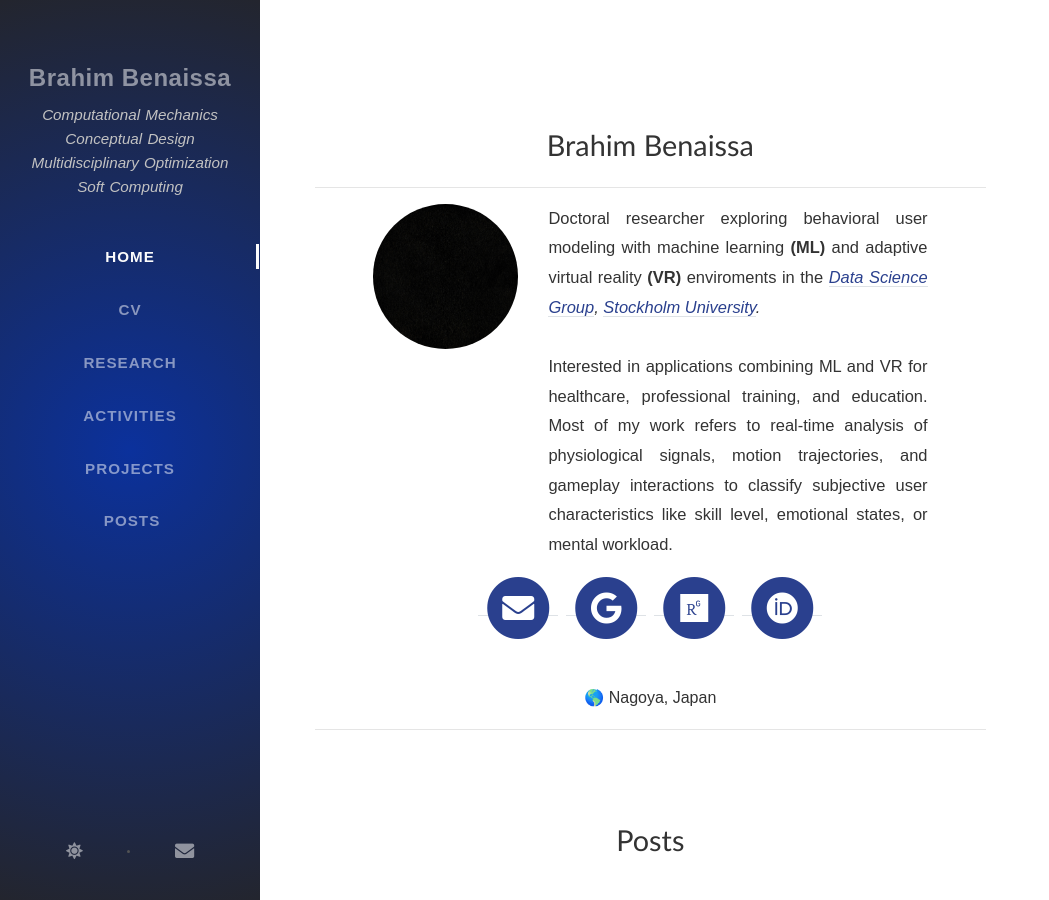
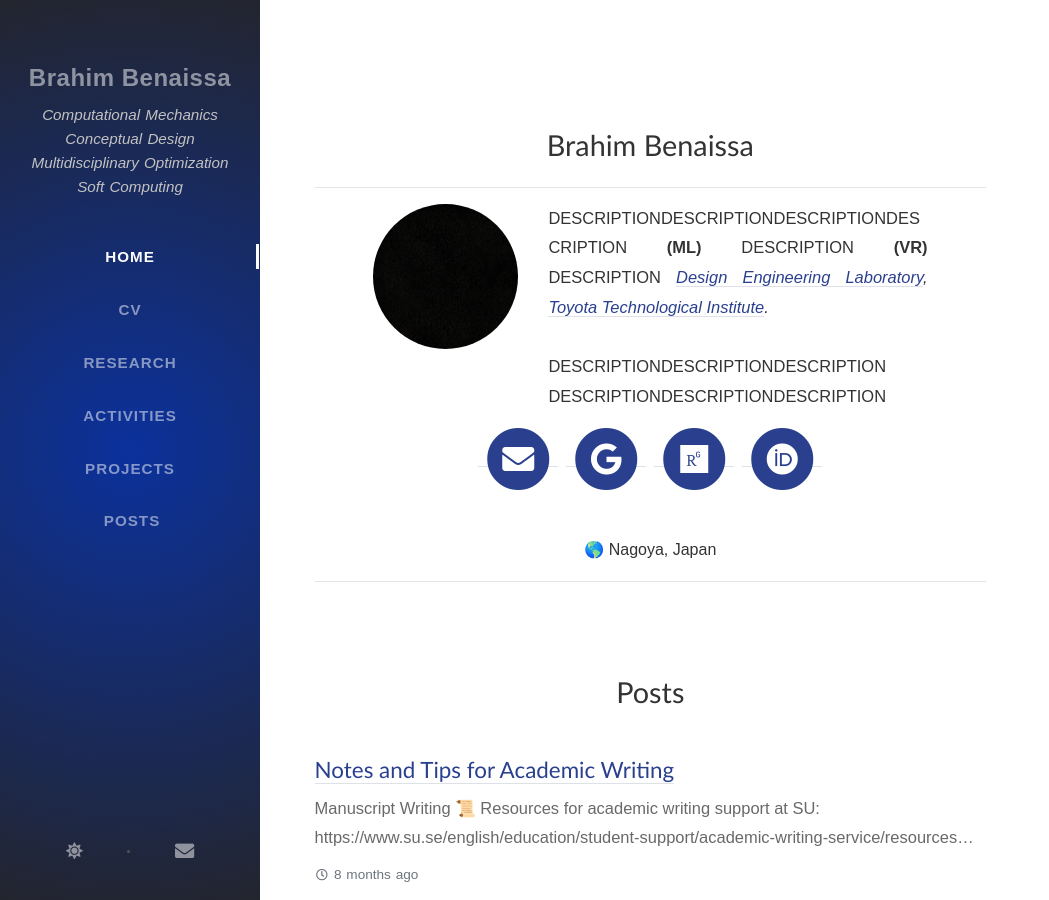
Before and after one commit to Brahim-Benaissa/Brahim-Benaissa.github.io, a Jekyll site: the page built from index.html, in a window 1280 px wide and 900 px high. Shown: the whole window, without its empty margins (0-1049 px from the left). Built offline with Jekyll 4.4.1, drawn with Linux system fonts in a browser that asks for light colours; nearby versions of some CDN libraries; some web fonts are replaced; the list of posts is cut into pages by our own code; comment, search, counter and statistics services are not loaded.

Commit message:
Update home.html

```diff
--- a/_layouts/home.html
+++ b/_layouts/home.html
@@ -19,14 +19,11 @@ layout: page
   </div> <!-- #page -->
   <div class="col-10 col-lg-7 col-xl-7">
     <p align="justify">
-      Doctoral researcher exploring behavioral user modeling with machine learning <b>(ML)</b> and adaptive virtual reality <b>(VR)</b> enviroments
-      in the <i><a target="_blank" href="https://datascience.dsv.su.se/">Data Science Group</a>, <a target="_blank" href="https://www.su.se/profiles/luva3178">Stockholm University</a>.</i>
+      DESCRIPTIONDESCRIPTIONDESCRIPTIONDESCRIPTION <b>(ML)</b> DESCRIPTION <b>(VR)</b> DESCRIPTION
+       <i><a target="_blank" href="https://www.toyota-ti.ac.jp/english/research/labolatories/mech/post-26.html">Design Engineering Laboratory</a>, <a target="_blank" href="https://www.toyota-ti.ac.jp/english/index.html">Toyota Technological Institute</a>.</i>
       <br><br>
-      Interested in applications combining ML and VR for healthcare, professional training, and education.
-
-      Most of my work refers to real-time analysis of physiological signals, motion trajectories,
-      and gameplay interactions to classify subjective user characteristics like skill level,
-      emotional states, or mental workload. <br>
+      DESCRIPTIONDESCRIPTIONDESCRIPTION
+      DESCRIPTIONDESCRIPTIONDESCRIPTION  <br>
     </p>
   </div> <!-- #page -->
 </div><!-- .col-12 -->
```
